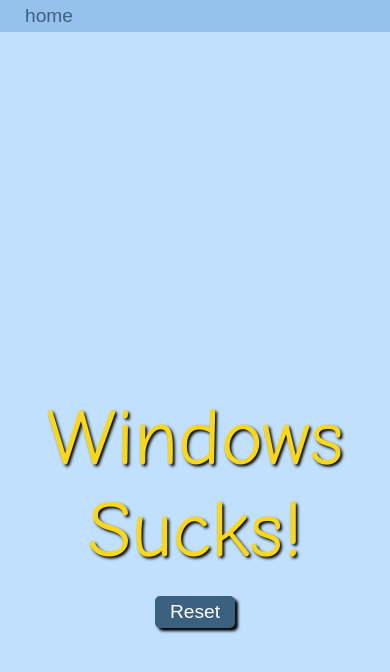
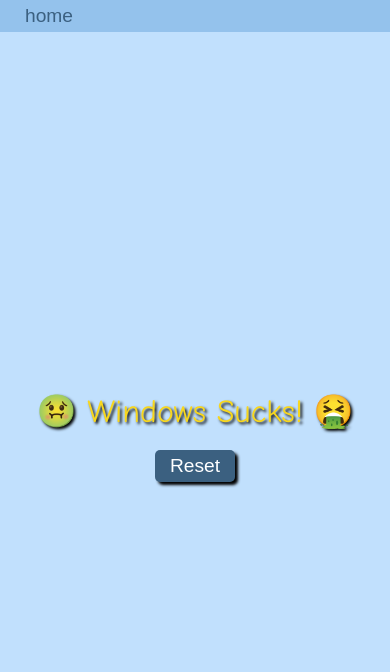
Before and after one commit to DeCommer/htmlcssjs, a plain HTML site: page message.html in a window 390 px wide. Both pictures are taken after a click on the button "Click here for a super secret message!". Drawn offline with Linux system fonts and the light colour scheme.

Commit message:
message alteration

```diff
--- a/css/message.css
+++ b/css/message.css
@@ -13,7 +13,7 @@
 
 #myText {
     display: none;
-    font-family: "Comic Sans MS", "Comic Sans", cursive;
+    font-family: "Comic Sans MS", "Comic Sans", Arial, Helvetica, sans-serif;
     font-size: 5rem;
     color: #f8d71c;
     text-shadow: 2px 2px 3px #000;
@@ -50,6 +50,11 @@
     .content {
         text-align: center;
     }
+
+    #myText {
+        font-size: 2rem;
+    }
+
     .reset-btn {
         margin-top: 20px;
         left: 0;
--- a/message.html
+++ b/message.html
@@ -15,7 +15,7 @@
     <div class="main-container">
         <Button id="m-btn" class="btn">Click here for a super secret message!</Button>
         <div class="content">
-            <p id="myText">Windows Sucks!</p>
+            <p id="myText">🤢 Windows Sucks! 🤮</p>
             <button class="reset-btn" id="reset">Reset</button>
         </div>
     </div>
```
